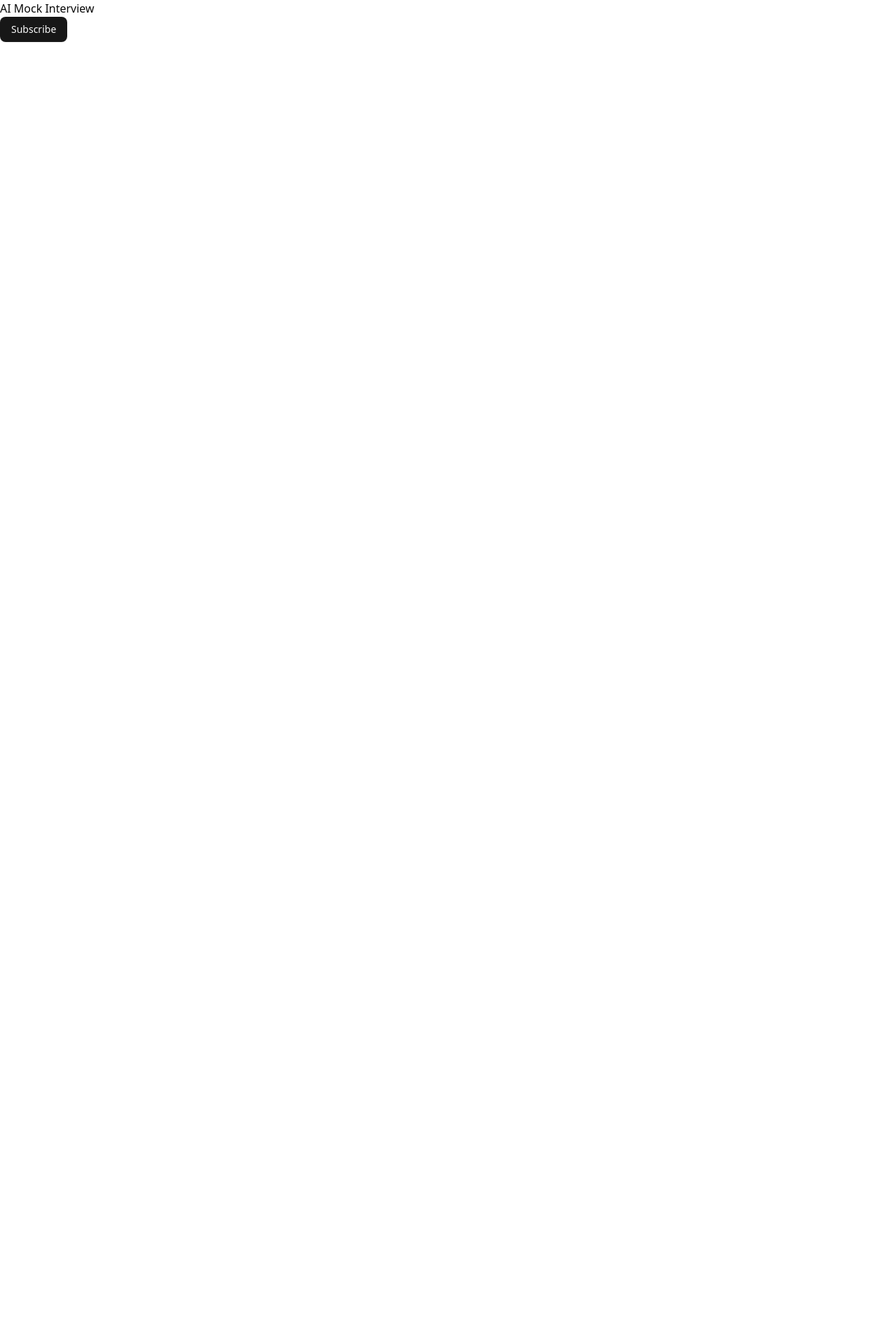
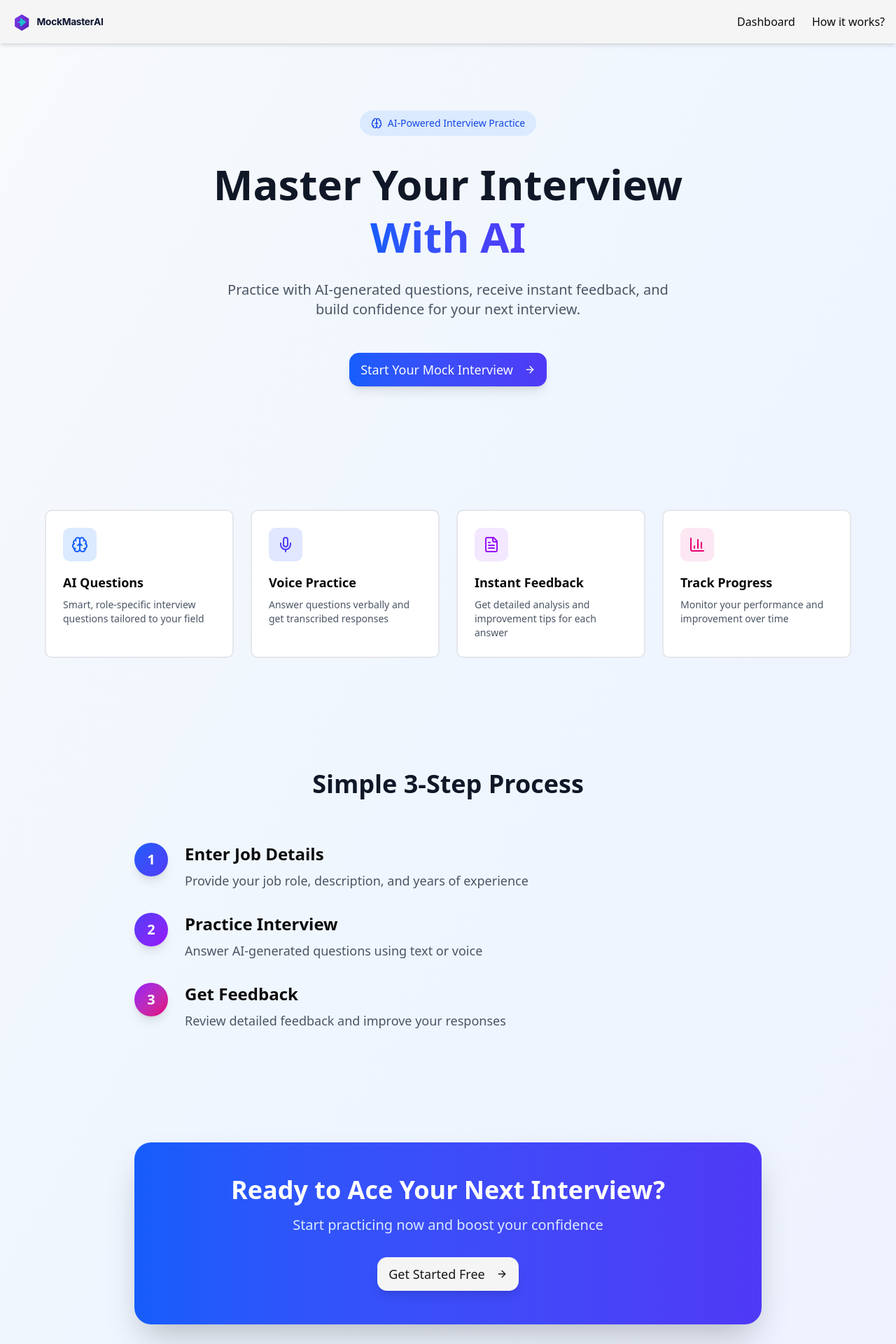
Before and after one commit to trijalayadav/MockMaster-AI, a Next.js app: page / in a window 1280 px wide. Shown: the top 1920 px of the page at 70% size. Before the commit the page ends 800 px from the top, so only its background shows below. Built offline with nearby package versions, Linux system fonts and the light colour scheme.

Commit message:
enhanced ui

```diff
--- a/app/how/page.jsx
+++ b/app/how/page.jsx
@@ -12,6 +12,7 @@ import {
     Zap,
     Target
 } from 'lucide-react'
+import Header from '../dashboard/_components/Header';
 
 function HowItWorksPage() {
     const steps = [
@@ -89,7 +90,8 @@ function HowItWorksPage() {
         'Practice at your own pace'
     ];
 
-    return (
+    return (<>
+        <Header />
         <div className='min-h-screen bg-gradient-to-b from-gray-50 to-white'>
             {/* Hero Section */}
             <div className='bg-primary text-white py-16 px-6 md:px-10'>
@@ -217,6 +219,7 @@ function HowItWorksPage() {
                 </div>
             </div>
         </div>
+    </>
     )
 }
 
--- a/app/page.js
+++ b/app/page.js
@@ -1,11 +1,164 @@
+"use client";
 import { Button } from "@/components/ui/button";
-import Image from "next/image";
+import { Brain, Mic, FileText, BarChart3, ArrowRight } from "lucide-react";
+import Header from "./dashboard/_components/Header";
 
 export default function Home() {
   return (
-    <div>
-      <h2>AI Mock Interview</h2>
-      <Button>Subscribe</Button>
+    <div className="min-h-screen bg-gradient-to-br from-slate-50 via-blue-50 to-indigo-50">
+      {/* Header */}
+      <Header />
+
+      {/* Hero Section */}
+      <section className="container mx-auto px-4 py-24 text-center">
+        <div className="max-w-4xl mx-auto">
+          <div className="inline-flex items-center gap-2 bg-blue-100 text-blue-700 px-4 py-2 rounded-full mb-8">
+            <Brain className="h-4 w-4" />
+            <span className="text-sm font-medium">AI-Powered Interview Practice</span>
+          </div>
+
+          <h2 className="text-6xl font-bold text-gray-900 mb-6 leading-tight">
+            Master Your Interview
+            <br />
+            <span className="bg-gradient-to-r from-blue-600 to-indigo-600 bg-clip-text text-transparent">
+              With AI
+            </span>
+          </h2>
+
+          <p className="text-xl text-gray-600 mb-12 max-w-2xl mx-auto">
+            Practice with AI-generated questions, receive instant feedback, and build confidence for your next interview.
+          </p>
+
+          <Button
+            size="lg"
+            className="bg-gradient-to-r from-blue-600 to-indigo-600 hover:from-blue-700 hover:to-indigo-700 text-lg px-10 py-6 rounded-xl shadow-lg hover:shadow-xl transition-all"
+            onClick={() => (window.location.href = "/dashboard")}
+          >
+            Start Your Mock Interview
+            <ArrowRight className="ml-2 h-5 w-5" />
+          </Button>
+        </div>
+      </section>
+
+      {/* Features Section */}
+      <section className="container mx-auto px-4 py-20">
+        <div className="grid md:grid-cols-2 lg:grid-cols-4 gap-6 max-w-6xl mx-auto">
+          <div className="bg-white border-2 border-gray-200 hover:border-blue-300 transition-all hover:shadow-lg rounded-lg p-6">
+            <div className="bg-blue-100 p-3 rounded-lg w-fit mb-4">
+              <Brain className="h-6 w-6 text-blue-600" />
+            </div>
+            <h3 className="text-lg font-semibold mb-2">AI Questions</h3>
+            <p className="text-gray-600 text-sm">
+              Smart, role-specific interview questions tailored to your field
+            </p>
+          </div>
+
+          <div className="bg-white border-2 border-gray-200 hover:border-indigo-300 transition-all hover:shadow-lg rounded-lg p-6">
+            <div className="bg-indigo-100 p-3 rounded-lg w-fit mb-4">
+              <Mic className="h-6 w-6 text-indigo-600" />
+            </div>
+            <h3 className="text-lg font-semibold mb-2">Voice Practice</h3>
+            <p className="text-gray-600 text-sm">
+              Answer questions verbally and get transcribed responses
+            </p>
+          </div>
+
+          <div className="bg-white border-2 border-gray-200 hover:border-purple-300 transition-all hover:shadow-lg rounded-lg p-6">
+            <div className="bg-purple-100 p-3 rounded-lg w-fit mb-4">
+              <FileText className="h-6 w-6 text-purple-600" />
+            </div>
+            <h3 className="text-lg font-semibold mb-2">Instant Feedback</h3>
+            <p className="text-gray-600 text-sm">
+              Get detailed analysis and improvement tips for each answer
+            </p>
+          </div>
+
+          <div className="bg-white border-2 border-gray-200 hover:border-pink-300 transition-all hover:shadow-lg rounded-lg p-6">
+            <div className="bg-pink-100 p-3 rounded-lg w-fit mb-4">
+              <BarChart3 className="h-6 w-6 text-pink-600" />
+            </div>
+            <h3 className="text-lg font-semibold mb-2">Track Progress</h3>
+            <p className="text-gray-600 text-sm">
+              Monitor your performance and improvement over time
+            </p>
+          </div>
+        </div>
+      </section>
+
+      {/* How It Works */}
+      <section className="container mx-auto px-4 py-20">
+        <div className="max-w-4xl mx-auto">
+          <h3 className="text-4xl font-bold text-center mb-16 text-gray-900">
+            Simple 3-Step Process
+          </h3>
+
+          <div className="space-y-8">
+            <div className="flex items-start gap-6">
+              <div className="flex-shrink-0 bg-gradient-to-br from-blue-600 to-indigo-600 text-white rounded-full w-12 h-12 flex items-center justify-center text-xl font-bold shadow-lg">
+                1
+              </div>
+              <div>
+                <h4 className="text-2xl font-semibold mb-2">Enter Job Details</h4>
+                <p className="text-gray-600 text-lg">
+                  Provide your job role, description, and years of experience
+                </p>
+              </div>
+            </div>
+
+            <div className="flex items-start gap-6">
+              <div className="flex-shrink-0 bg-gradient-to-br from-indigo-600 to-purple-600 text-white rounded-full w-12 h-12 flex items-center justify-center text-xl font-bold shadow-lg">
+                2
+              </div>
+              <div>
+                <h4 className="text-2xl font-semibold mb-2">Practice Interview</h4>
+                <p className="text-gray-600 text-lg">
+                  Answer AI-generated questions using text or voice
+                </p>
+              </div>
+            </div>
+
+            <div className="flex items-start gap-6">
+              <div className="flex-shrink-0 bg-gradient-to-br from-purple-600 to-pink-600 text-white rounded-full w-12 h-12 flex items-center justify-center text-xl font-bold shadow-lg">
+                3
+              </div>
+              <div>
+                <h4 className="text-2xl font-semibold mb-2">Get Feedback</h4>
+                <p className="text-gray-600 text-lg">
+                  Review detailed feedback and improve your responses
+                </p>
+              </div>
+            </div>
+          </div>
+        </div>
+      </section>
+
+      {/* CTA Section */}
+      <section className="container mx-auto px-4 py-20">
+        <div className="max-w-4xl mx-auto bg-gradient-to-r from-blue-600 to-indigo-600 rounded-3xl p-12 text-center shadow-2xl">
+          <h3 className="text-4xl font-bold text-white mb-4">
+            Ready to Ace Your Next Interview?
+          </h3>
+          <p className="text-xl text-blue-100 mb-8">
+            Start practicing now and boost your confidence
+          </p>
+          <Button
+            size="lg"
+            variant="secondary"
+            className="text-lg px-10 py-6 rounded-xl shadow-lg hover:shadow-xl transition-all"
+            onClick={() => (window.location.href = "/dashboard")}
+          >
+            Get Started Free
+            <ArrowRight className="ml-2 h-5 w-5" />
+          </Button>
+        </div>
+      </section>
+
+      {/* Footer */}
+      <footer className="border-t bg-white/50 backdrop-blur-sm py-8 mt-20">
+        <div className="container mx-auto px-4 text-center text-gray-600">
+          <p>© {new Date().getFullYear()} AI Mock Interviewer. Powered by AI.</p>
+        </div>
+      </footer>
     </div>
   );
 }
```
Also changed, not shown: public/logo.svg.
